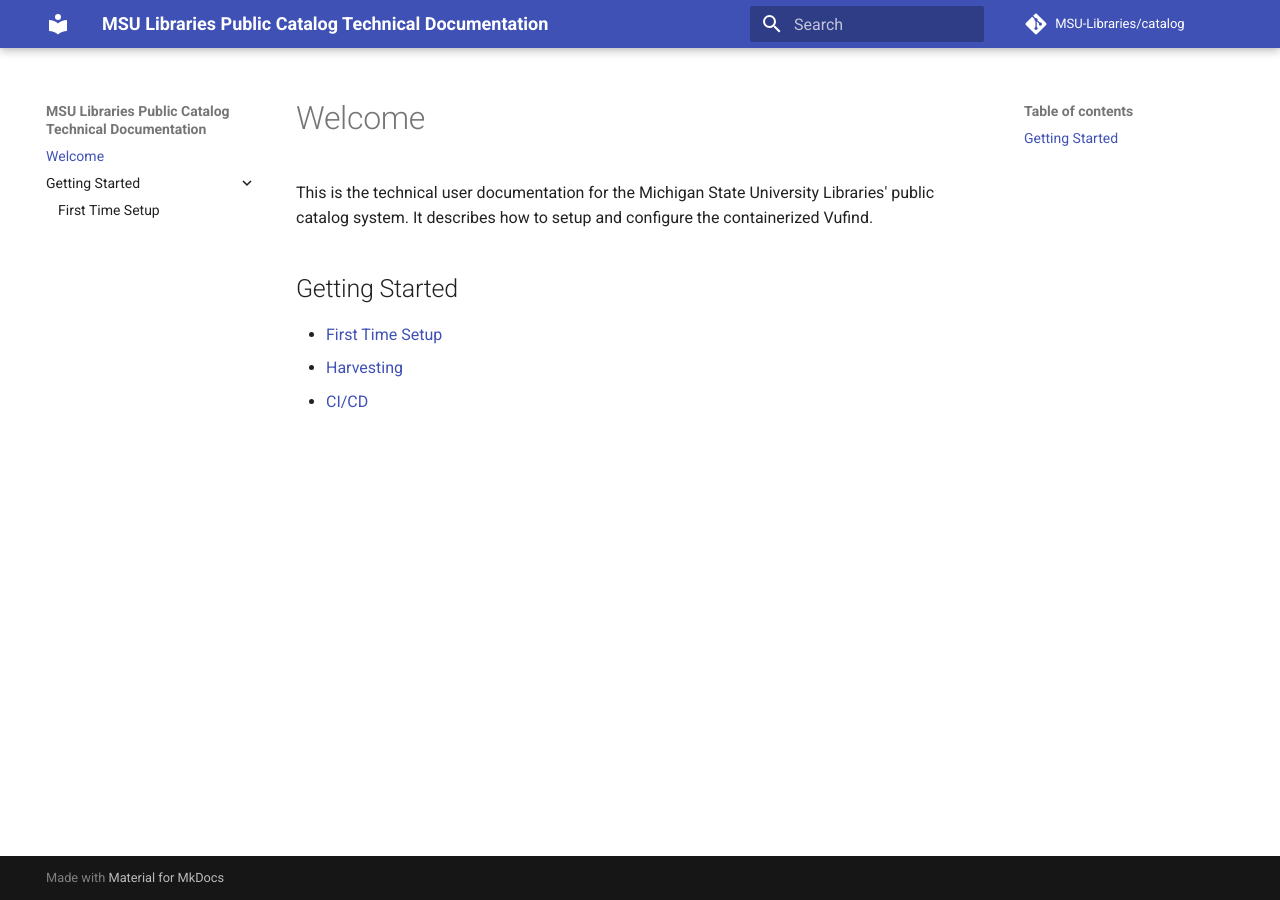
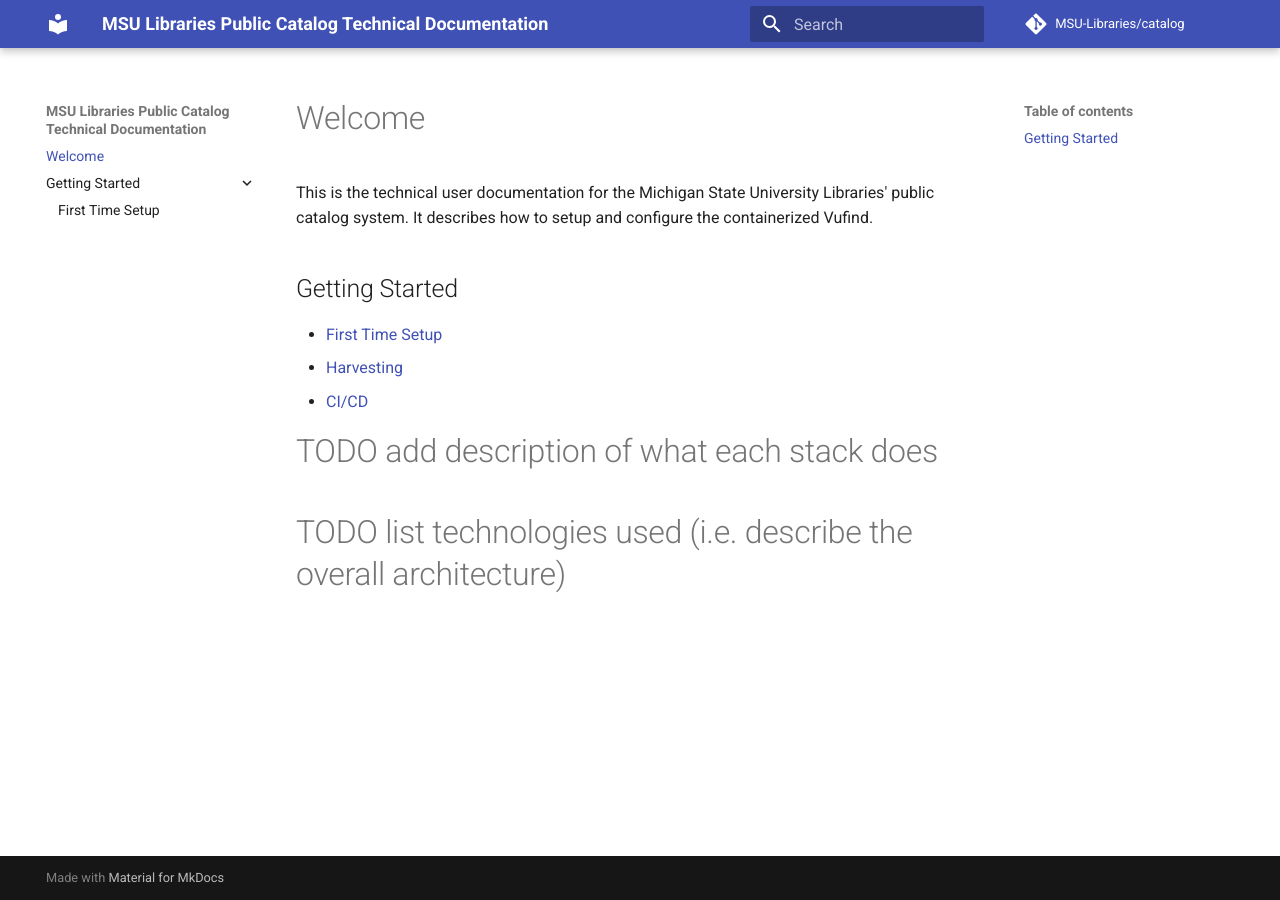
Before and after one commit to MSU-Libraries/catalog, an MkDocs documentation site: the page built from docs/index.md, in a window 1280 px wide. Built offline with MkDocs 1.6.1 and Material for MkDocs 9.7.7, drawn with Linux system fonts in a browser that asks for light colours; comment, search, counter and statistics services are not loaded.

Commit message:
Add some doc TODOs; fix level of deploy label

```diff
--- a/docs/index.md
+++ b/docs/index.md
@@ -7,3 +7,6 @@
 * [First Time Setup](/catalog/first-time-setup)
 * [Harvesting](/catalog/harvesting)
 * [CI/CD](/catalog/CICD)
+
+# TODO add description of what each stack does
+# TODO list technologies used (i.e. describe the overall architecture)
```
Also changed, not shown: .gitlab-ci.yml (+4 -4 lines), docs/CICD.md (+3 -0 lines).
